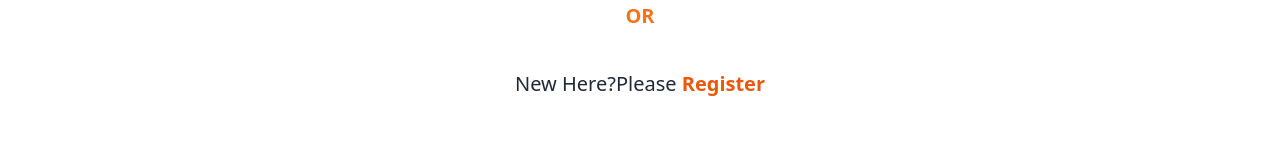
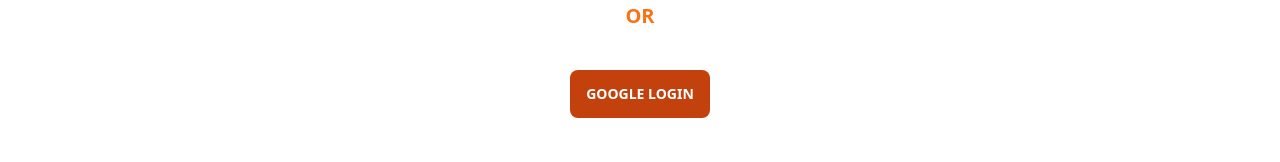
Before and after one commit to mdmasharafilhossain/tour-and-travel-client, a React (Vite) app: page /login in a window 1280 px wide. Shown: the part 630-792 px from the top of the page. Built offline with nearby package versions, Linux system fonts and the light colour scheme; no server answers.

Commit message:
google signIn method added

```diff
--- a/src/Components/Login/Login.jsx
+++ b/src/Components/Login/Login.jsx
@@ -2,10 +2,12 @@
 import { Link } from "react-router-dom";
 import Swal from "sweetalert2";
 import { AuthContext } from "../AuthProviders/AuthProviders";
-
+import { GoogleAuthProvider, getAuth } from "firebase/auth";
+import app from "../../FireBase/FireBase";
+const auth = getAuth(app);
 
 const Login = () => {
-    const {SignIn} = useContext(AuthContext)
+    const {SignIn,SignInWithGoogle} = useContext(AuthContext)
     const [errorMessage, setErrorMessage] = useState('');
     const handleLogin = e =>{
 
@@ -28,8 +30,21 @@
           console.error(error);
           setErrorMessage(error.message)
 
+        });
+
+    }
+
+    const hadleGoogleLogin = e =>{
+        const googleProvider = new GoogleAuthProvider();
+        e.preventDefault();
+        SignInWithGoogle(auth,googleProvider)
+        .then(result=>{
+            console.log(result);
         })
-    }
+        .catch(error =>{
+            console.log(error);
+        })
+      }
     return (
         <div>
              <div className=" py-60">
@@ -60,7 +75,7 @@
                     </div>
                 </form>
                 <p className="font-bold mt-5 text-xl text-orange-500">OR</p>
-                {/* <button onClick={hadleGoogleLogin} className="btn btn-primary bg-green-700 hover:bg-green-900 text-white">Google Login</button> */}
+                <button onClick={hadleGoogleLogin} className="btn btn-primary bg-orange-700 border-none mt-10 hover:bg-orange-900 text-white">Google Login</button>
                 {
                     errorMessage && <p className="text-sm font-bold text-red-700">{errorMessage}</p>
                 }
```
